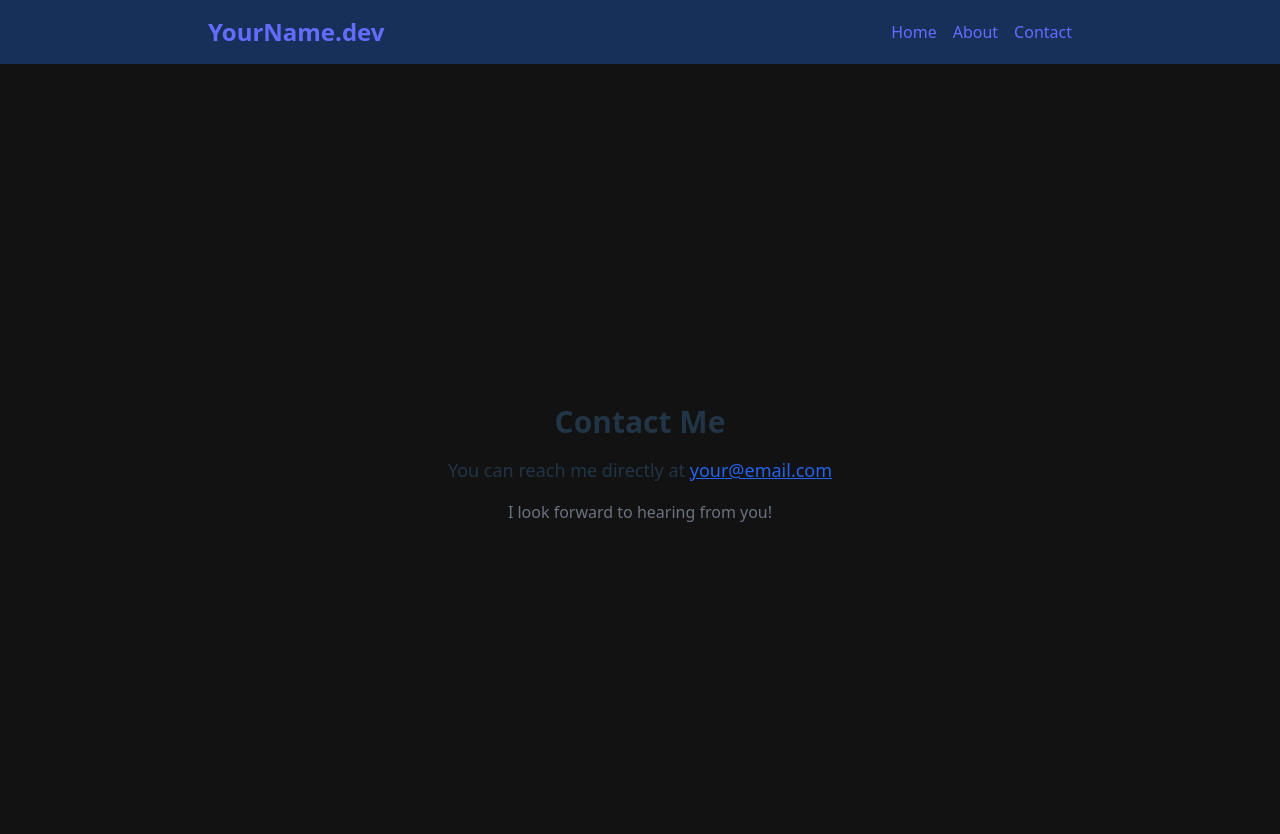
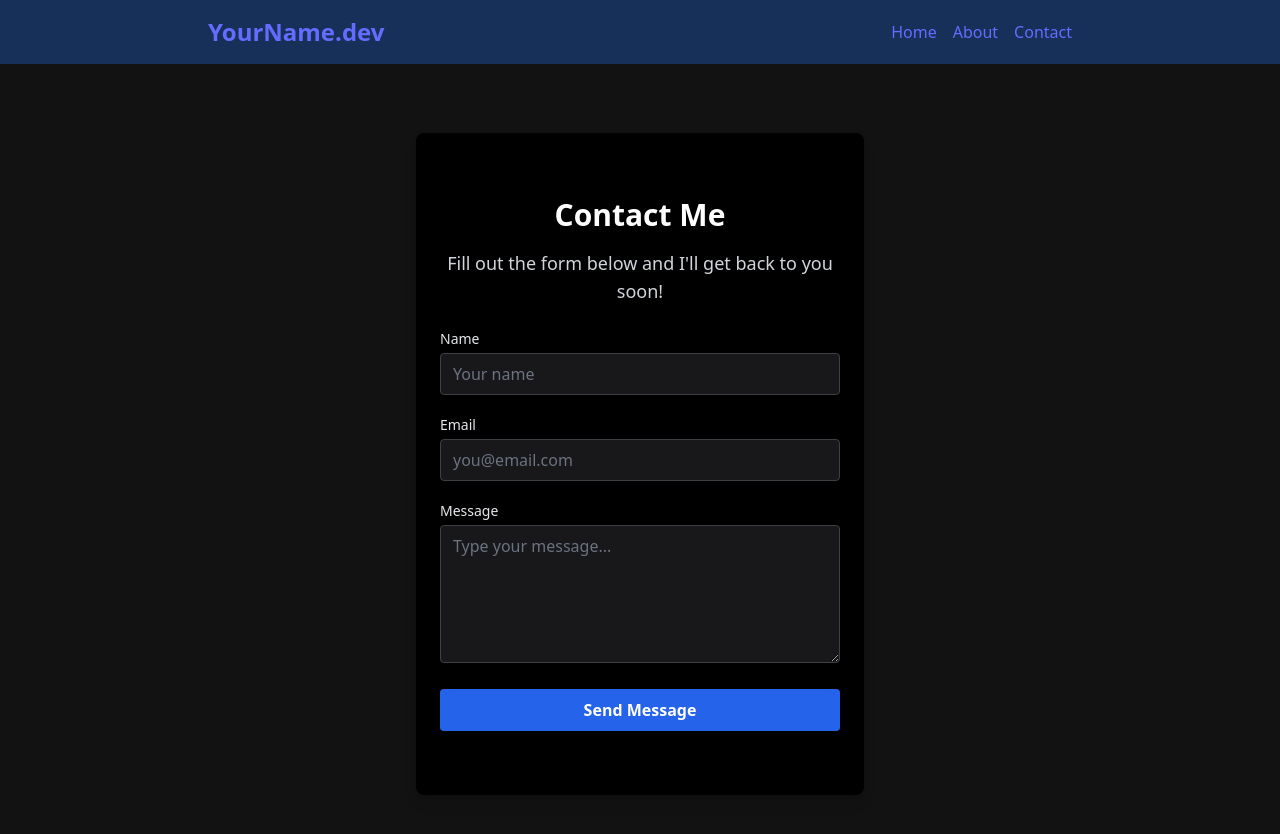
Before and after one commit to icombe/icombe.github.io, a React (Vite) app in the folder web/: page /contact in a window 1280 px wide. Shown: the top 834 px of the page. Built offline with nearby package versions, Linux system fonts and the light colour scheme.

Commit message:
Working gmail contact form

```diff
--- a/web/src/components/ContactForm.tsx
+++ b/web/src/components/ContactForm.tsx
@@ -1,19 +1,102 @@
-import React from "react";
-// TODO: Use real email address and prevent spam/authenticate submissions
+import React, { useState } from "react";
+
 export default function ContactForm() {
+  const [submitted, setSubmitted] = useState(false);
+
+  const handleSubmit = async (e: React.FormEvent<HTMLFormElement>) => {
+    e.preventDefault();
+    const form = e.currentTarget;
+    const formData = new FormData(form);
+    const object = Object.fromEntries(formData);
+    const json = JSON.stringify(object);
+
+    const res = await fetch("https://api.web3forms.com/submit", {
+      method: "POST",
+      headers: {
+        "Content-Type": "application/json",
+        Accept: "application/json",
+      },
+      body: json,
+    });
+
+    if (res.status === 200) {
+      setSubmitted(true);
+      form.reset();
+    } else {
+      // Optionally handle error
+    }
+  };
+
   return (
-    <div className="text-center py-16">
-      <h2 className="text-3xl font-bold mb-4">Contact Me</h2>
-      <p className="mb-4 text-lg">
-        You can reach me directly at{" "}
-        <a
-          href="mailto:your@email.com"
-          className="text-blue-600 underline"
-        >
-          your@email.com
-        </a>
+    <div className="max-w-md mx-auto py-16 px-6 bg-black rounded-lg shadow-lg">
+      <h2 className="text-3xl font-bold mb-4 text-center text-white">Contact Me</h2>
+      <p className="mb-6 text-lg text-center text-gray-300">
+        Fill out the form below and I'll get back to you soon!
       </p>
-      <p className="text-gray-500">I look forward to hearing from you!</p>
+      {submitted ? (
+        <div className="text-green-400 text-center font-semibold">
+          Thank you! Your message has been sent.
+        </div>
+      ) : (
+        <form className="space-y-5" onSubmit={handleSubmit}>
+          <input type="hidden" name="access_key" value="be284fdf-4eed-406f-931b-cbec43af9de6" />
+          <div>
+            <label className="block text-sm font-medium mb-1 text-gray-200" htmlFor="name">
+              Name
+            </label>
+            <input
+              className="w-full bg-zinc-900 border border-zinc-700 rounded px-3 py-2 text-gray-100 placeholder-gray-500 focus:outline-none focus:ring-2 focus:ring-blue-500"
+              type="text"
+              id="name"
+              name="name"
+              required
+              autoComplete="off"
+              placeholder="Your name"
+            />
+          </div>
+          <div>
+            <label className="block text-sm font-medium mb-1 text-gray-200" htmlFor="email">
+              Email
+            </label>
+            <input
+              className="w-full bg-zinc-900 border border-zinc-700 rounded px-3 py-2 text-gray-100 placeholder-gray-500 focus:outline-none focus:ring-2 focus:ring-blue-500"
+              type="email"
+              id="email"
+              name="email"
+              required
+              autoComplete="off"
+              placeholder="you@email.com"
+            />
+          </div>
+          <div>
+            <label className="block text-sm font-medium mb-1 text-gray-200" htmlFor="message">
+              Message
+            </label>
+            <textarea
+              className="w-full bg-zinc-900 border border-zinc-700 rounded px-3 py-2 text-gray-100 placeholder-gray-500 focus:outline-none focus:ring-2 focus:ring-blue-500"
+              id="message"
+              name="message"
+              rows={5}
+              required
+              placeholder="Type your message..."
+            />
+          </div>
+          <input
+            type="checkbox"
+            name="botcheck"
+            className="hidden"
+            style={{ display: "none" }}
+            tabIndex={-1}
+            autoComplete="off"
+          />
+          <button
+            type="submit"
+            className="w-full bg-blue-600 text-white font-semibold py-2 rounded hover:bg-blue-700 transition"
+          >
+            Send Message
+          </button>
+        </form>
+      )}
     </div>
   );
 }
```
